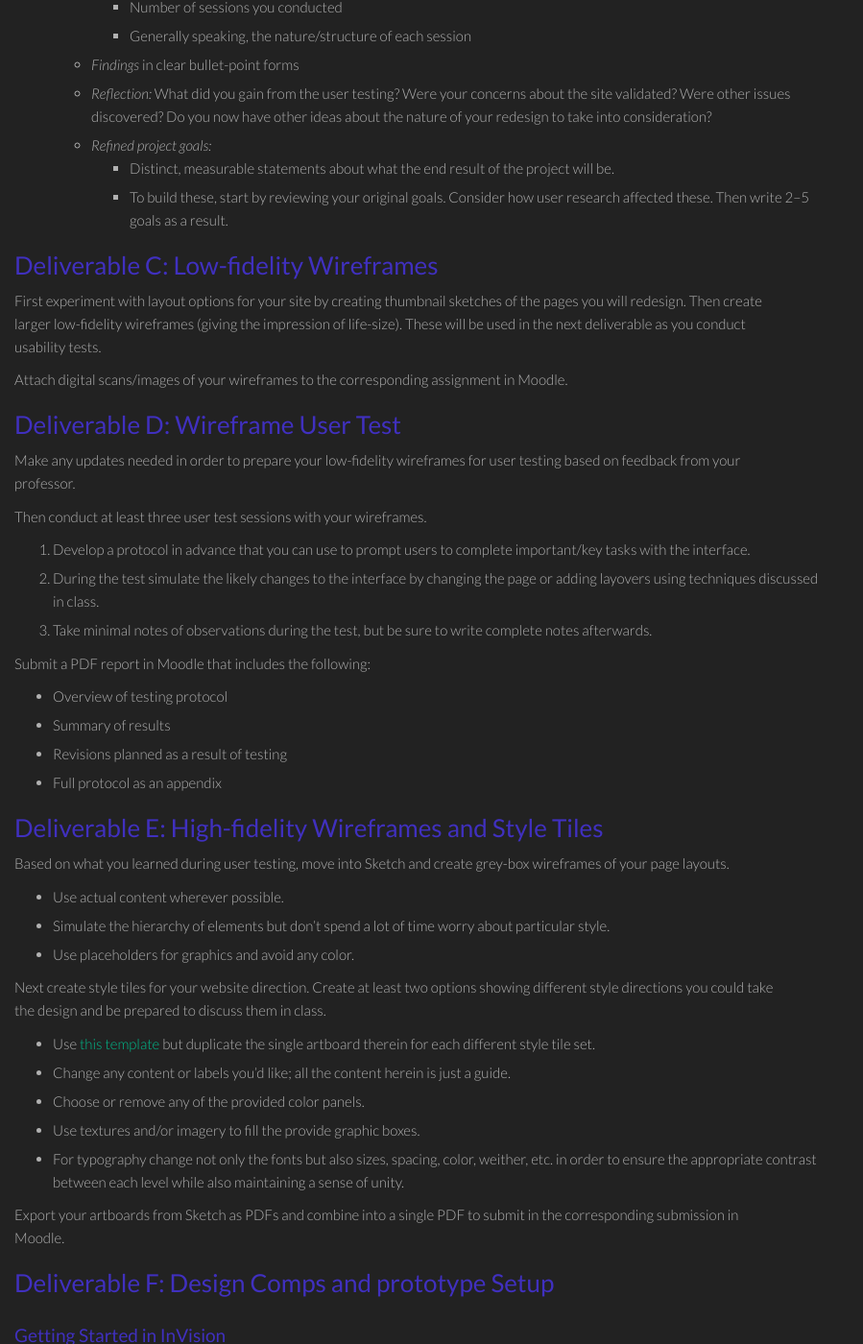
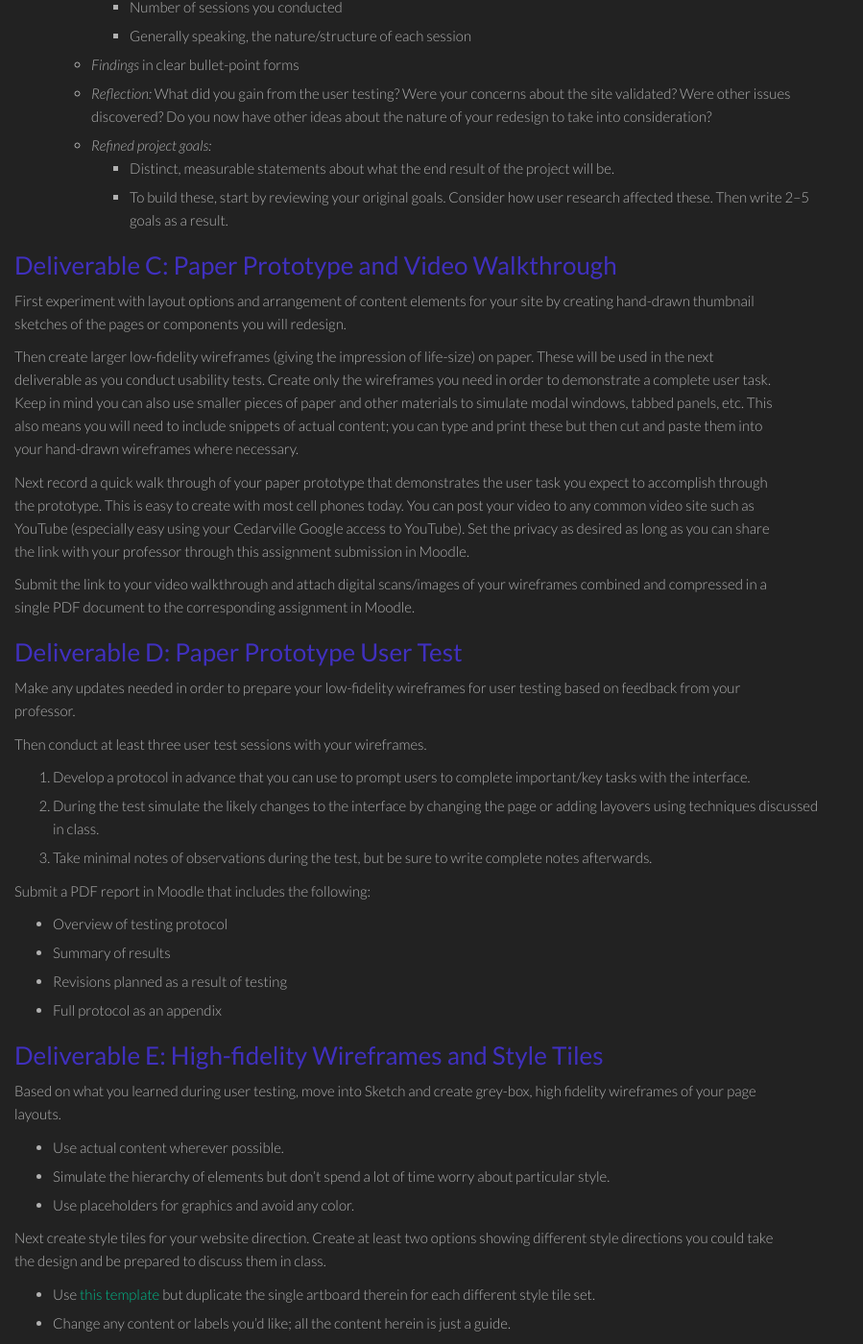
Before and after one commit to philschanely/course-ux, a Jekyll site: the page built from _activities/pr01.md, in a window 1280 px wide and 1400 px high, scrolled down 926 px. Shown: the whole window at 96% size, without its empty margins (0-899 px from the left). Built offline with Jekyll 4.4.1, drawn with Linux system fonts in a browser that asks for light colours.

Commit message:
Update instructions to make a paper prototype and video

```diff
--- a/_activities/pr01.md
+++ b/_activities/pr01.md
@@ -44,14 +44,18 @@ In this deliverable you'll get a sense of what other users think of the same sit
         * Distinct, measurable statements about what the end result of the project will be.
         * To build these, start by reviewing your original goals. Consider how user research affected these. Then write 2--5 goals as a result.
 
-### Deliverable C: Low-fidelity Wireframes
+### Deliverable C: Paper Prototype and Video Walkthrough
 
-First experiment with layout options for your site by creating thumbnail sketches of the pages you will redesign.
-Then create larger low-fidelity wireframes (giving the impression of life-size). These will be used in the next deliverable as you conduct usability tests.
+First experiment with layout options and arrangement of content elements for your site by creating hand-drawn thumbnail sketches of the pages or components you will redesign.
 
-Attach digital scans/images of your wireframes to the corresponding assignment in Moodle.
+Then create larger low-fidelity wireframes (giving the impression of life-size) on paper. These will be used in the next deliverable as you conduct usability tests.
+Create only the wireframes you need in order to demonstrate a complete user task. Keep in mind you can also use smaller pieces of paper and other materials to simulate modal windows, tabbed panels, etc. This also means you will need to include snippets of actual content; you can type and print these but then cut and paste them into your hand-drawn wireframes where necessary.
 
-### Deliverable D: Wireframe User Test
+Next record a quick walk through of your paper prototype that demonstrates the user task you expect to accomplish through the prototype. This is easy to create with most cell phones today. You can post your video to any common video site such as YouTube (especially easy using your Cedarville Google access to YouTube). Set the privacy as desired as long as you can share the link with your professor through this assignment submission in Moodle.
+
+Submit the link to your video walkthrough and attach digital scans/images of your wireframes combined and compressed in a single PDF document to the corresponding assignment in Moodle.
+
+### Deliverable D: Paper Prototype User Test
 
 Make any updates needed in order to prepare your low-fidelity wireframes for user testing based on feedback from your professor.
 
@@ -70,7 +74,7 @@ Submit a PDF report in Moodle that includes the following:
 
 ### Deliverable E: High-fidelity Wireframes and Style Tiles
 
-Based on what you learned during user testing, move into Sketch and create grey-box wireframes of your page layouts.
+Based on what you learned during user testing, move into Sketch and create grey-box, high fidelity wireframes of your page layouts.
 
 * Use actual content wherever possible.
 * Simulate the hierarchy of elements but don't spend a lot of time worry about particular style.
```
